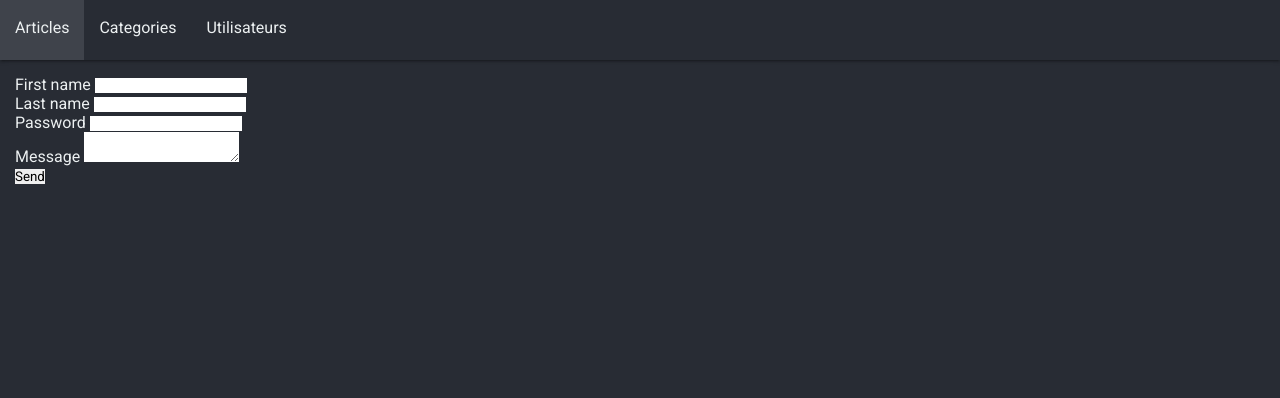
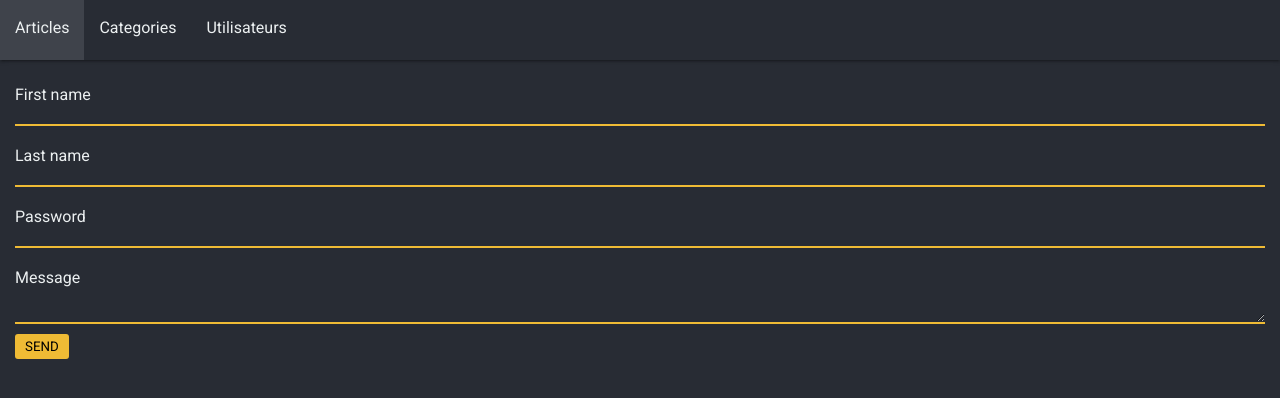
Before and after one commit to bouteillerAlan/blogBack, a React (Create React App) app: page /authors in a window 1280 px wide. Shown: the top 398 px of the page. Built offline with nearby package versions, Linux system fonts and the light colour scheme.

Commit message:
:lipstick: style (input) : add class for input

```diff
--- a/src/style/css/smaller.css
+++ b/src/style/css/smaller.css
@@ -24,6 +24,8 @@ html {
     /*light theme*/
     --light-background : #ecf0f1;
     --light-text : #282c34;
+    /*primary*/
+    --second-background : #efbb35;
 }
 
 /*body*/
@@ -67,3 +69,54 @@ body {
 section {
     padding: 15px;
 }
+
+/*input*/
+.input-block {
+    display: flex;
+    flex-direction: column;
+    padding: 10px 0 10px 0;
+}
+
+.input-block label {
+    padding: 0 0 5px 0;
+}
+
+input[type=text], input[type=password], textarea {
+    color: var(--dark-text);
+    background-color: var(--dark-background);
+    border-bottom: solid var(--second-background) 2px;
+}
+
+input:focus {
+    outline: none;
+}
+
+input:-webkit-autofill,
+input:-webkit-autofill:hover,
+input:-webkit-autofill:focus,
+textarea:-webkit-autofill,
+textarea:-webkit-autofill:hover,
+textarea:-webkit-autofill:focus,
+select:-webkit-autofill,
+select:-webkit-autofill:hover,
+select:-webkit-autofill:focus {
+    -webkit-text-fill-color: var(--dark-text);
+    -webkit-box-shadow: 0 0 0 1000px var(--dark-background) inset;
+}
+
+textarea {
+    min-height: max-content;
+    height: 1rem;
+}
+
+/*button*/
+button {
+    padding: 5px 10px 5px 10px;
+    border-radius: 3px;
+    text-transform: uppercase;
+    background-color: var(--second-background);
+}
+
+button:hover {
+    cursor: pointer;
+}
```
